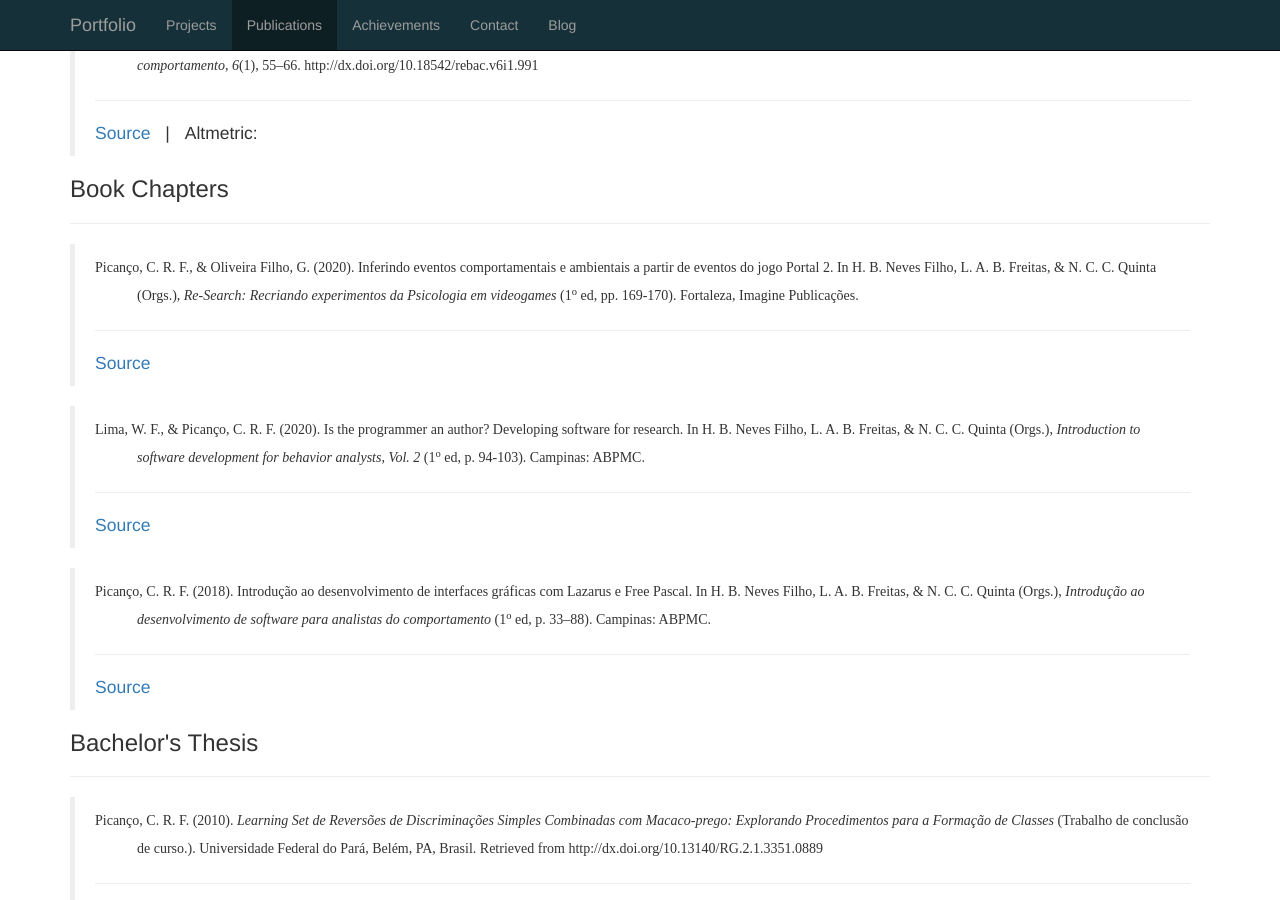
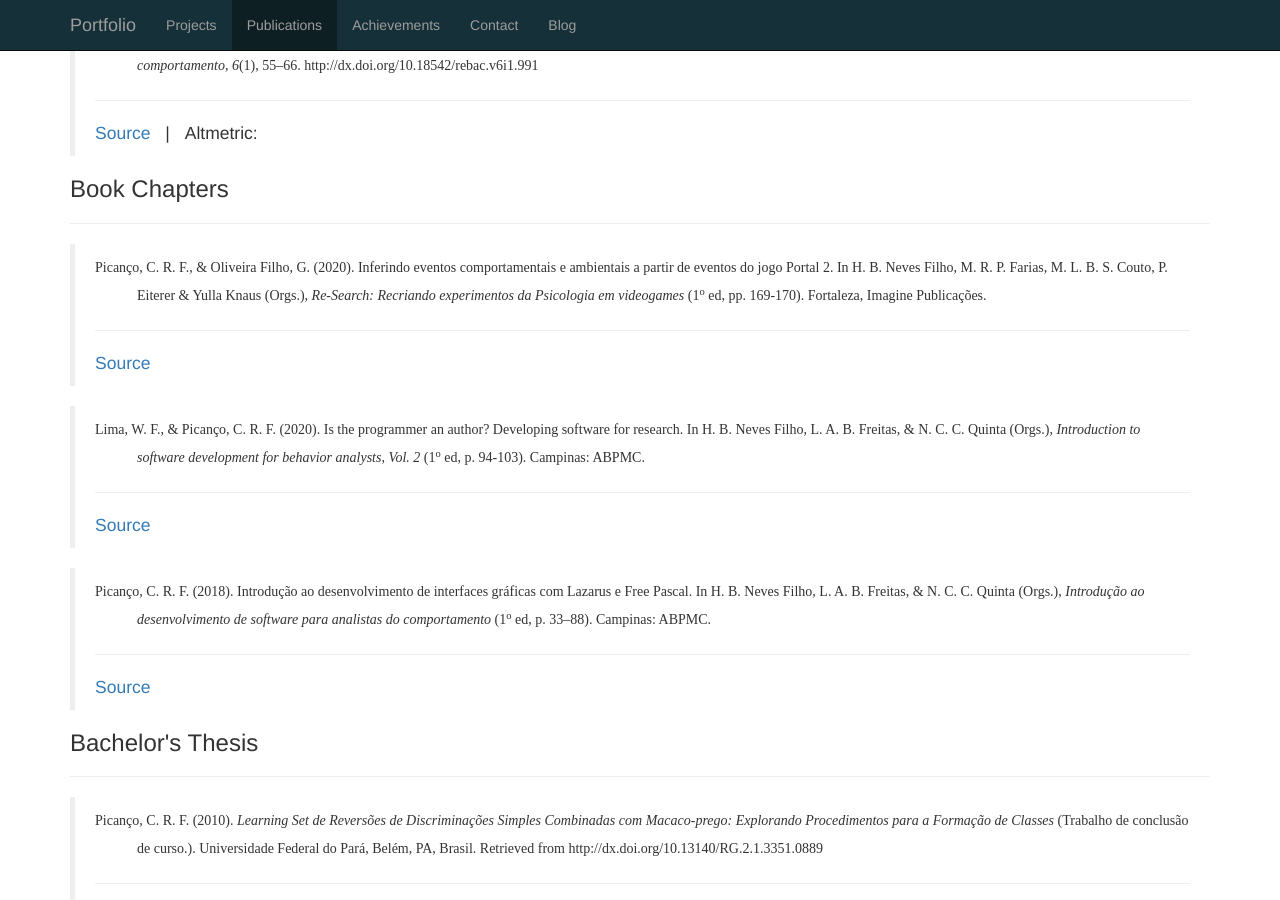
Before and after one commit to cpicanco/portfolio, a Jekyll site: the page built from en/publications.md, in a window 1280 px wide and 900 px high, scrolled down 1095 px. Built offline with Jekyll 4.4.1, drawn with Linux system fonts in a browser that asks for light colours; nearby versions of some CDN libraries; comment, search, counter and statistics services are not loaded.

Commit message:
Update 20200201.yml

```diff
--- a/_data/publications/20200201.yml
+++ b/_data/publications/20200201.yml
@@ -1,9 +1,9 @@
 pt-BR:
   html: >
-    Pican&ccedil;o, C. R. F., &amp; Oliveira Filho, G. (2020). Inferindo eventos comportamentais e ambientais a partir de eventos do jogo Portal 2. Em C. R. F. Picanço, L. A. B. Freitas, &amp; H. B. Neves Filho (Orgs.), <i>Re-Search: Recriando experimentos da Psicologia em videogames</i> (1<sup>o</sup> ed, pp. 169-170). Fortaleza, Imagine Publicações.
+    Pican&ccedil;o, C. R. F., &amp; Oliveira Filho, G. (2020). Inferindo eventos comportamentais e ambientais a partir de eventos do jogo Portal 2. Em H. B. Neves Filho, M. R. P. Farias, M. L. B. S. Couto, P. Eiterer &amp; Yulla Knaus (Orgs.), <i>Re-Search: Recriando experimentos da Psicologia em videogames</i> (1<sup>o</sup> ed, pp. 169-170). Fortaleza, Imagine Publicações.
 en:
   html: >
-    Pican&ccedil;o, C. R. F., &amp; Oliveira Filho, G. (2020). Inferindo eventos comportamentais e ambientais a partir de eventos do jogo Portal 2. In H. B. Neves Filho, L. A. B. Freitas, &amp; N. C. C. Quinta (Orgs.), <i>Re-Search: Recriando experimentos da Psicologia em videogames</i> (1<sup>o</sup> ed, pp. 169-170). Fortaleza, Imagine Publicações.
+    Pican&ccedil;o, C. R. F., &amp; Oliveira Filho, G. (2020). Inferindo eventos comportamentais e ambientais a partir de eventos do jogo Portal 2. In H. B. Neves Filho, M. R. P. Farias, M. L. B. S. Couto, P. Eiterer &amp; Yulla Knaus (Orgs.), <i>Re-Search: Recriando experimentos da Psicologia em videogames</i> (1<sup>o</sup> ed, pp. 169-170). Fortaleza, Imagine Publicações.
 
 url: >
   https://www.researchgate.net/publication/341611340_Re-Search_Recriando_experimentos_da_Psicologia_em_videogames
```
